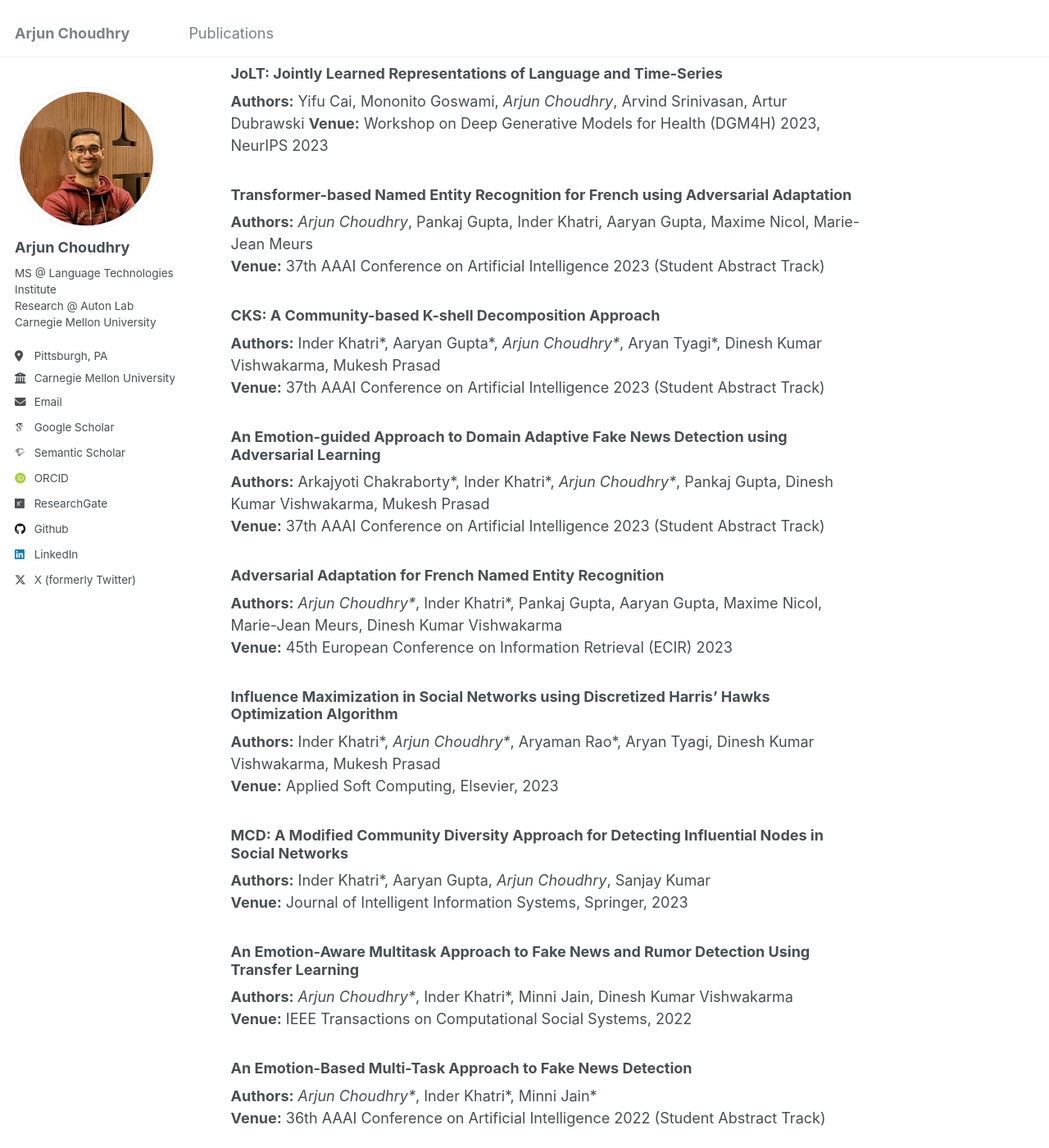
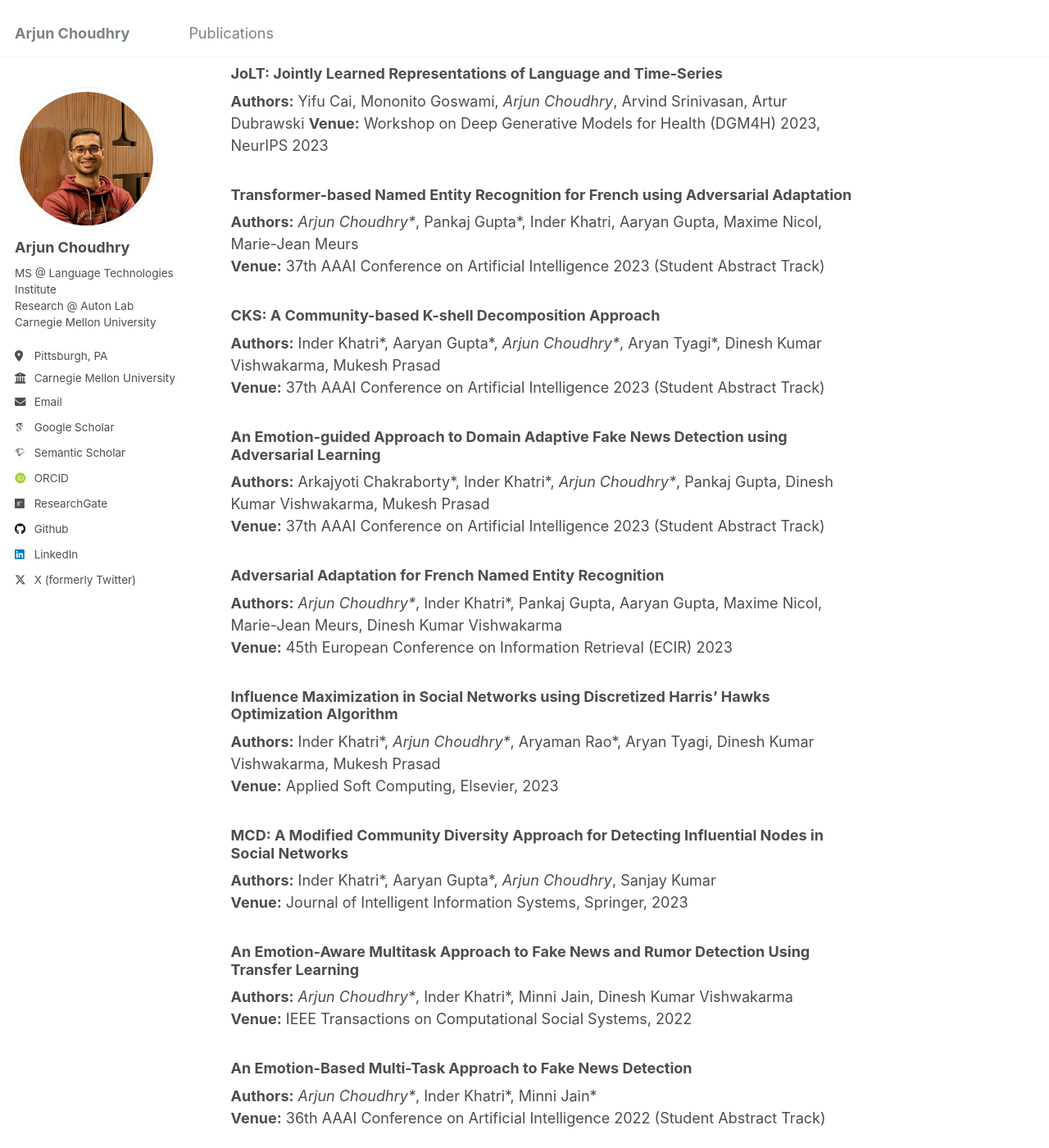
Before and after one commit to Arjun7m/arjun7m.github.io, a Jekyll site: the page built from _pages/publications_md.md, in a window 1280 px wide and 1400 px high, scrolled down 1335 px. Shown: the whole window at 82% size. Built offline with Jekyll 4.4.1, drawn with Linux system fonts in a browser that asks for light colours; some web fonts are replaced.

Commit message:
Formatting Fixes

```diff
--- a/_pages/publications_md.md
+++ b/_pages/publications_md.md
@@ -46,7 +46,7 @@ _^ and * represent equal contribution._
 **Venue:** Workshop on Deep Generative Models for Health (DGM4H) 2023, NeurIPS 2023
 
 ### Transformer-based Named Entity Recognition for French using Adversarial Adaptation
-**Authors:** _Arjun Choudhry_, Pankaj Gupta, Inder Khatri, Aaryan Gupta, Maxime Nicol, Marie-Jean Meurs
+**Authors:** _Arjun Choudhry\*_, Pankaj Gupta\*, Inder Khatri, Aaryan Gupta, Maxime Nicol, Marie-Jean Meurs
 **Venue:** 37th AAAI Conference on Artificial Intelligence 2023 (Student Abstract Track)
 
 ### CKS: A Community-based K-shell Decomposition Approach
@@ -66,7 +66,7 @@ _^ and * represent equal contribution._
 **Venue:** Applied Soft Computing, Elsevier, 2023
 
 ### MCD: A Modified Community Diversity Approach for Detecting Influential Nodes in Social Networks
-**Authors:** Inder Khatri\*, Aaryan Gupta, _Arjun Choudhry_, Sanjay Kumar
+**Authors:** Inder Khatri\*, Aaryan Gupta\*, _Arjun Choudhry_, Sanjay Kumar
 **Venue:** Journal of Intelligent Information Systems, Springer, 2023
 
 ### An Emotion-Aware Multitask Approach to Fake News and Rumor Detection Using Transfer Learning
```
